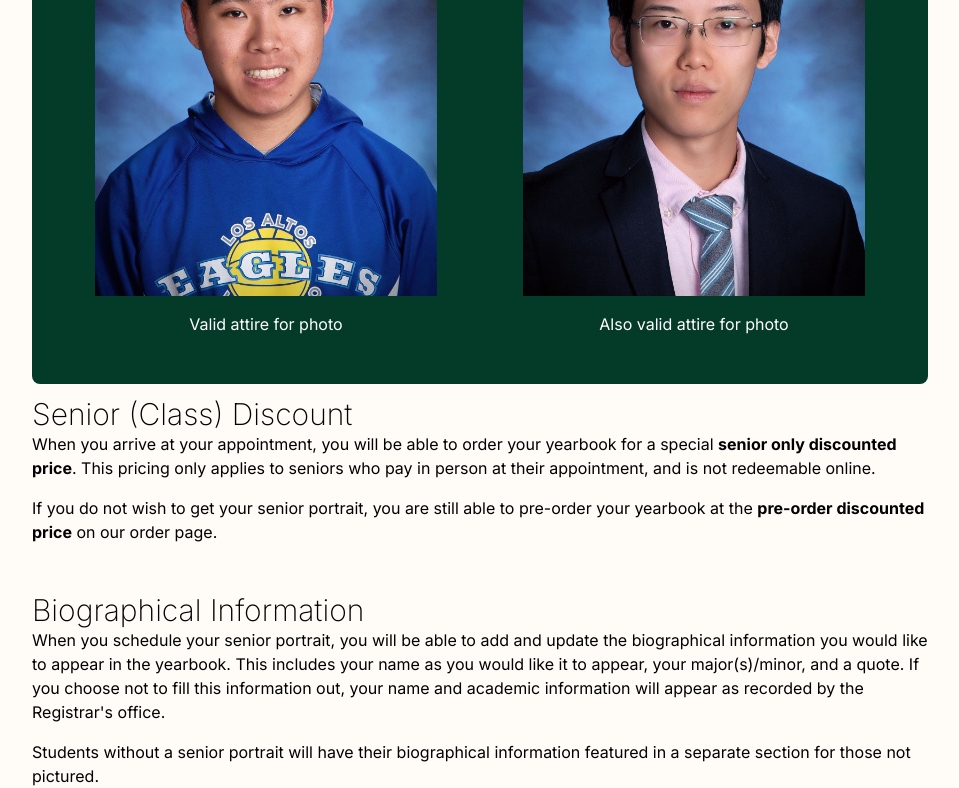
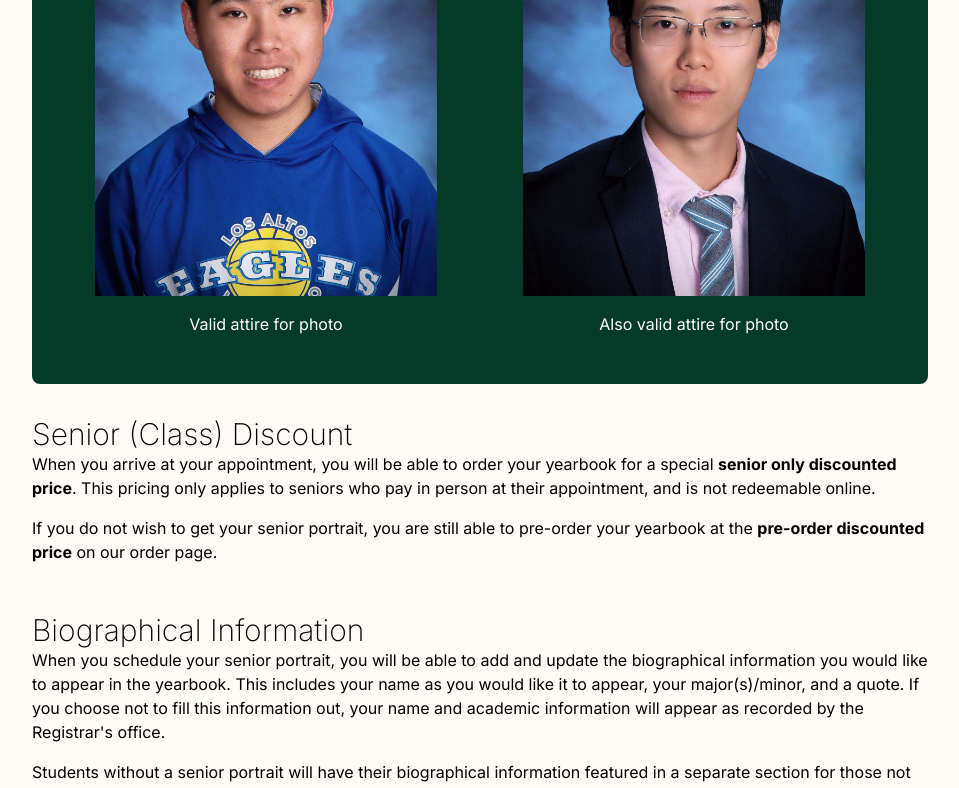
Before and after one commit to MIT-Technique/Technique-Website, a Next.js app: page /seniors in a window 1280 px wide. Shown: the part 841-1629 px from the top of the page, without its empty margins (160-1119 px from the left). Built offline with nearby package versions, Linux system fonts and the light colour scheme.

Commit message:
Disable Schedule Button on Senior Page

```diff
--- a/src/app/seniors/page.jsx
+++ b/src/app/seniors/page.jsx
@@ -44,7 +44,7 @@ function page() {
                 <Button
                   variant="outlined"
                   // comment out in order to enable
-                  // disabled
+                  disabled
                   sx={{
                     width: "auto",
                     borderColor: "black",
@@ -108,7 +108,7 @@ function page() {
                 </div>
               </div>
             </div>
-            <div className="pb-1 md:pb-5">
+            <div className="py-1 md:py-5">
               <h2 className="text-left">
                 Senior (Class) Discount
               </h2>
```
